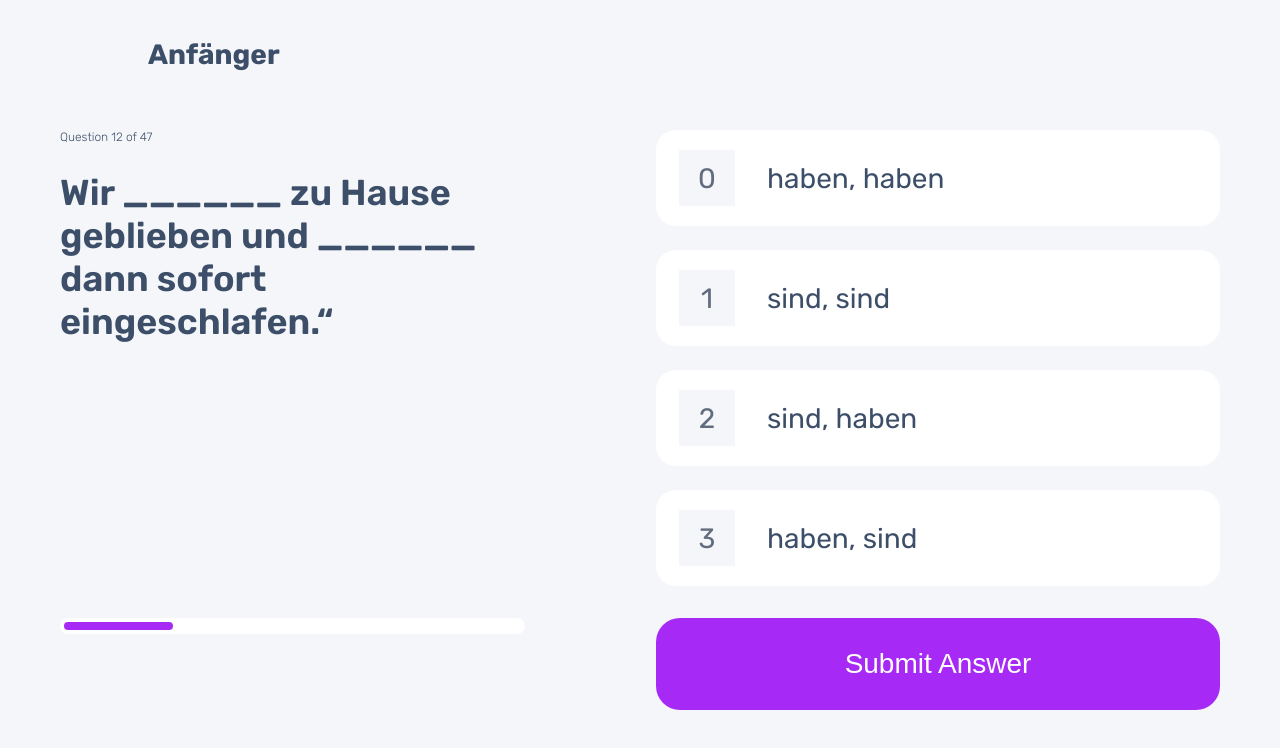
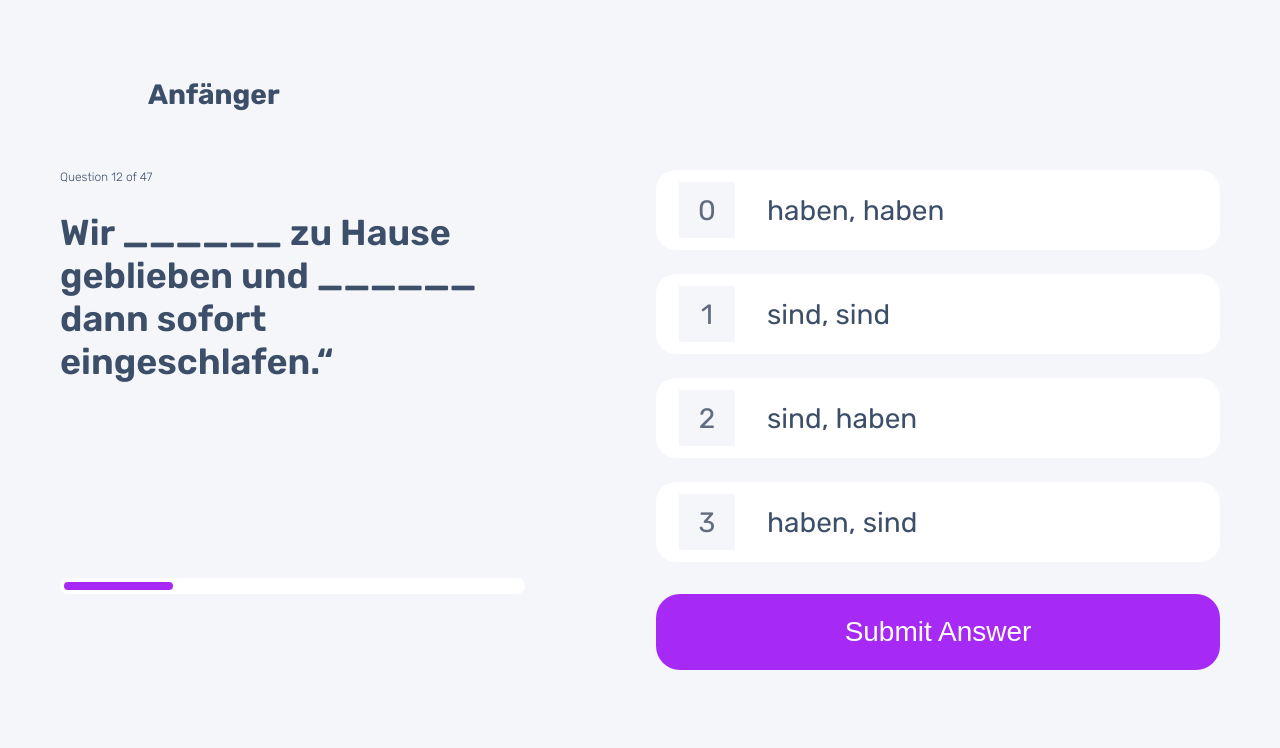
Before and after one commit to stuttgart-meetup-german/german-quiz-frontend, a plain HTML site: page solution/index.html in a window 1280 px wide. Both pictures are taken after a click on the item "Anfänger". Drawn offline with Linux system fonts and the light colour scheme.

Commit message:
Reduced height of possible answers form 6rem to 5rem. Reduced size of answer button by 1rem

```diff
--- a/solution/css/styles.css
+++ b/solution/css/styles.css
@@ -202,7 +202,7 @@ body {
 
 .quiz__topic, .quiz__answer{
   width: 35.25rem;
-  flex: 0 0 6rem;
+  flex: 0 0 5rem;
   background-color: var(--white);
   padding: 0 1.25em;
   border-radius: 1.25rem;
@@ -470,7 +470,7 @@ body {
 
 .btn{
   color: var(--white);
-  height: 5.75rem;
+  height: 4.75rem;
   border-radius: 1.5rem;
   border: none;
   outline: 0;
```
